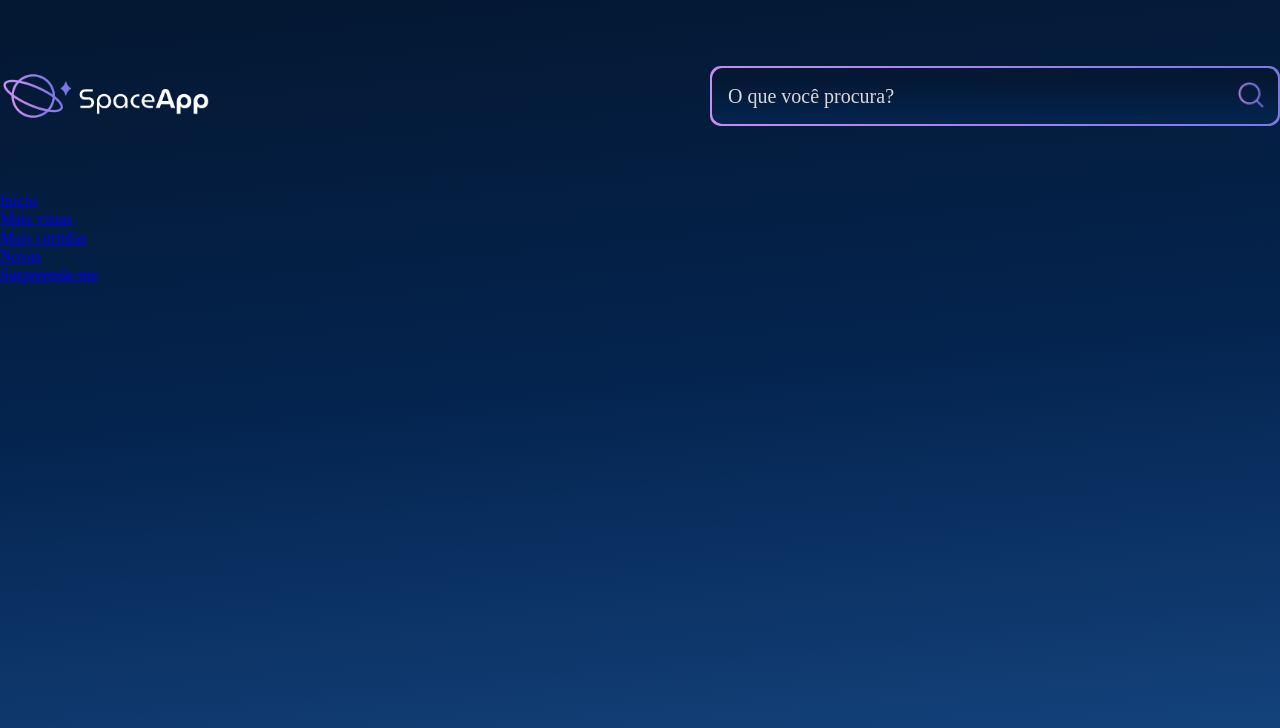
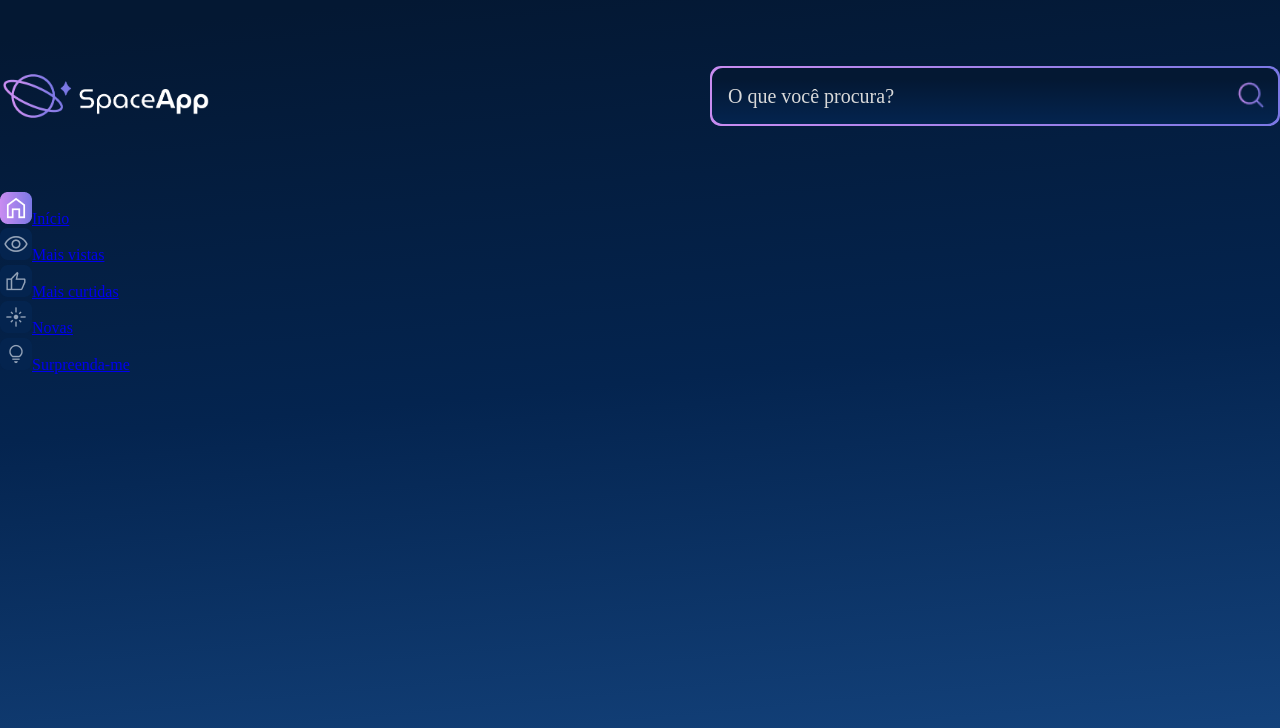
Before and after one commit to Melksedeque/spaceapp-react, a React (Vite) app: page / in a window 1280 px wide. Shown: the top 728 px of the page. Built offline with nearby package versions, Linux system fonts and the light colour scheme.

Commit message:
Criação de componente NavItem dentro de Sidebar

```diff
--- /dev/null
+++ b/src/components/Sidebar/NavItem/index.jsx
@@ -0,0 +1,17 @@
+import styled from "styled-components";
+
+const StyledNavItem = styled.li``;
+
+export default function NavItem({
+  children,
+  icon,
+  activeIcon,
+  isActive = false,
+}) {
+  return (
+    <StyledNavItem>
+      <img src={isActive ? activeIcon : icon} alt="Ícone do item ${children}" />
+      <a href="#">{children}</a>
+    </StyledNavItem>
+  );
+}
--- a/src/components/Sidebar/index.jsx
+++ b/src/components/Sidebar/index.jsx
@@ -1,3 +1,4 @@
+import NavItem from "./NavItem";
 import styled from "styled-components";
 
 const StyledSidebar = styled.aside`
@@ -17,21 +18,37 @@ export default function Sidebar() {
     <StyledSidebar>
       <nav>
         <StyledList>
-          <li>
-            <a href="#">Início</a>
-          </li>
-          <li>
-            <a href="#">Mais vistas</a>
-          </li>
-          <li>
-            <a href="#">Mais curtidas</a>
-          </li>
-          <li>
-            <a href="#">Novas</a>
-          </li>
-          <li>
-            <a href="#">Surpreenda-me</a>
-          </li>
+          <NavItem
+            icon="/icones/home-inativo.png"
+            activeIcon="/icones/home-ativo.png"
+            isActive
+          >
+            Início
+          </NavItem>
+          <NavItem
+            icon="/icones/mais-vistas-inativo.png"
+            activeIcon="/icones/mais-vistas-ativo.png"
+          >
+            Mais vistas
+          </NavItem>
+          <NavItem
+            icon="/icones/mais-curtidas-inativo.png"
+            activeIcon="/icones/mais-curtidas-ativo.png"
+          >
+            Mais curtidas
+          </NavItem>
+          <NavItem
+            icon="/icones/novas-inativo.png"
+            activeIcon="/icones/novas-ativo.png"
+          >
+            Novas
+          </NavItem>
+          <NavItem
+            icon="/icones/surpreenda-me-inativo.png"
+            activeIcon="/icones/surpreenda-me-ativo.png"
+          >
+            Surpreenda-me
+          </NavItem>
         </StyledList>
       </nav>
     </StyledSidebar>
```
